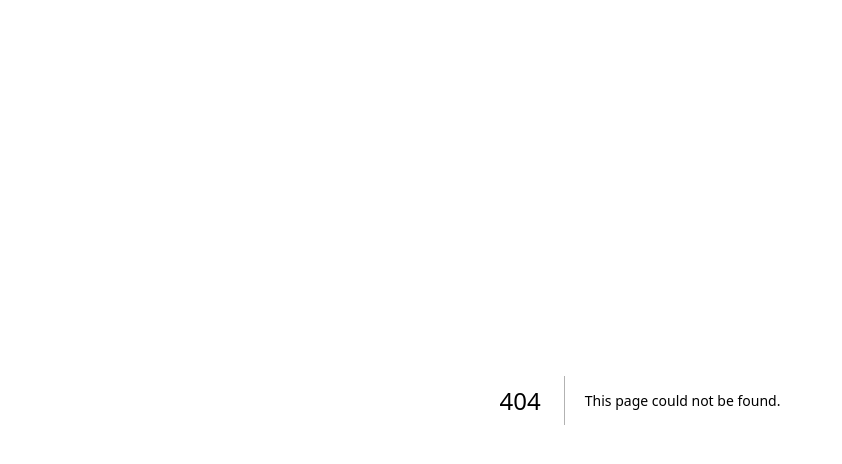
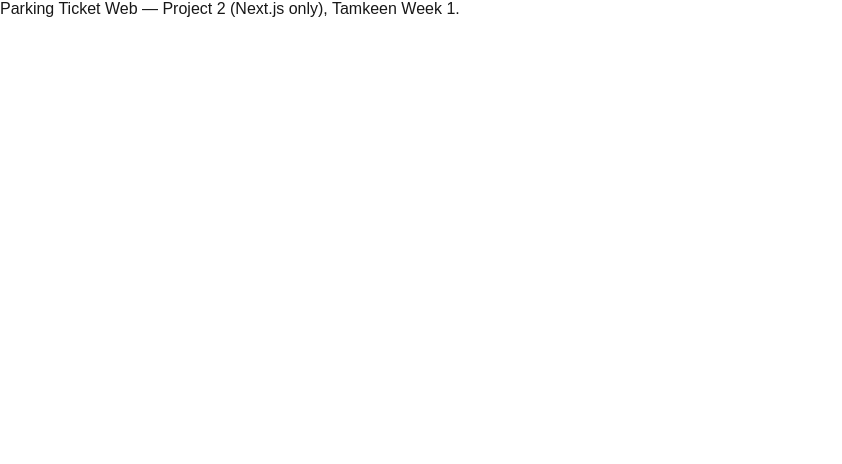
Before and after one commit to nour-hatem/parking-ticket-monorepo, a Next.js app in the folder apps/web/: page /about in a window 1280 px wide. Before the commit this address had no page. Shown: the top 464 px of the page, without its empty margins (0-842 px from the left). Built offline with nearby package versions, Linux system fonts and the light colour scheme.

Commit message:
feat: add about page route

```diff
--- /dev/null
+++ b/apps/web/app/about/page.tsx
@@ -0,0 +1,3 @@
+export default function AboutPage() {
+  return <p>Parking Ticket Web — Project 2 (Next.js only), Tamkeen Week 1.</p>;
+}
```
